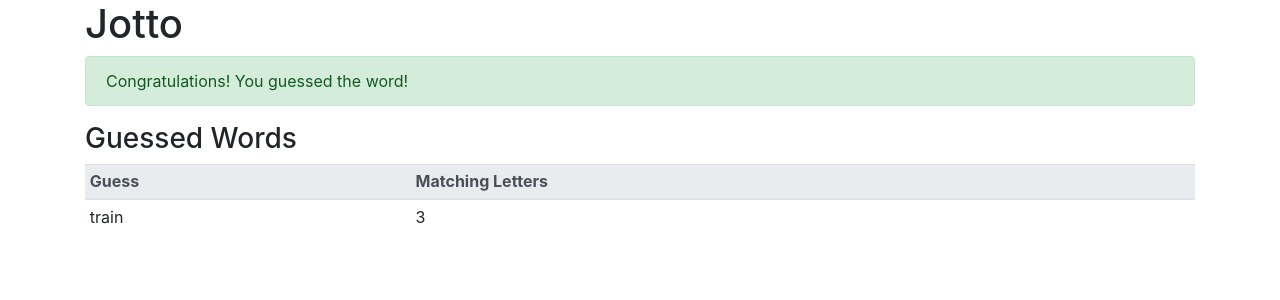
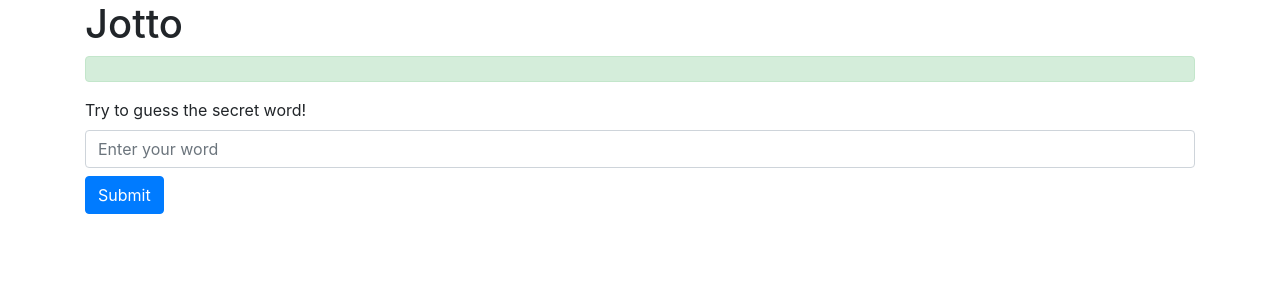
Before and after one commit to dborde/react-tdd-jotto, a React (Create React App) app: page / in a window 1280 px wide. Shown: the top 300 px of the page. Built offline with nearby package versions, Linux system fonts and the light colour scheme.

Commit message:
basic input component and test

```diff
--- a/src/App.js
+++ b/src/App.js
@@ -1,6 +1,7 @@
 import React, { Component } from 'react';
 import Congrats from './Congrats';
 import GuessedWords from './GuessedWords';
+import Input from './Input';
 import './App.css';
 
 class App extends Component {
@@ -8,8 +9,9 @@ class App extends Component {
     return (
       <div className="container" data-test="component-app">
         <h1>Jotto</h1>
-        <Congrats success={true}/>
-        <GuessedWords guessedWords={[{ guessedWord: 'train', letterMatchCount: 3 }]}/>
+        <Congrats success={false}/>
+        <GuessedWords guessedWords={[]}/>
+        <Input />
       </div>
     );
   }
--- /dev/null
+++ b/src/Input.js
@@ -0,0 +1,12 @@
+import React from 'react';
+
+const Input = (props) => {
+  return (
+    <div data-test="component-input" className="form-group">
+      <input type="text" className="form-control mt-2" placeholder="Enter your word"></input>
+      <button type="submit" className="btn btn-primary mt-2">Submit</button>
+    </div>
+  )
+}
+
+export default Input;
```
Also changed, not shown: 1 other file (tests, documents, lock files or other folders).
